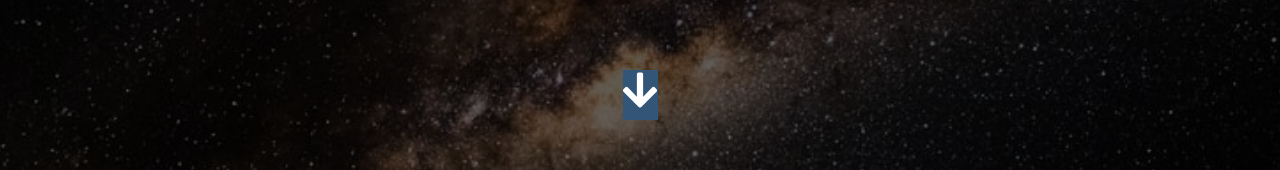
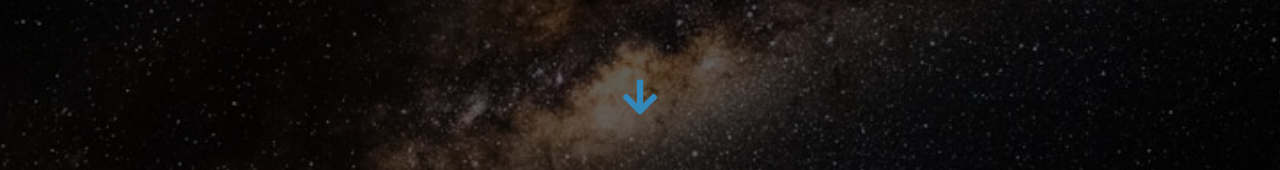
Before and after one commit to sheikimran20/SEDSKCT-PROBATION, a plain HTML site: page index.html in a window 1280 px wide. Shown: the part 480-650 px from the top of the page. Drawn offline with Linux system fonts and the light colour scheme.

Commit message:
Update tooplate-infinite-loop.css

```diff
--- a/css/tooplate-infinite-loop.css
+++ b/css/tooplate-infinite-loop.css
@@ -231,21 +231,6 @@ blockquote {
 .tm-down-arrow-link {
   display: block;
   margin-top: 50%;
-}
-
-.tm-down-arrow {
-  	color: #FFF;
-    cursor: pointer;
-    background: #357;
-    padding-bottom: 10px;
-    transition: all 0.3s ease;
-}
-
-.tm-down-arrow:hover,
-.tm-down-arrow:focus {
-  color: #FFF;
-  background: #37A;
-  padding-bottom: 10px;
 }
 
 /* Introduction */
```
